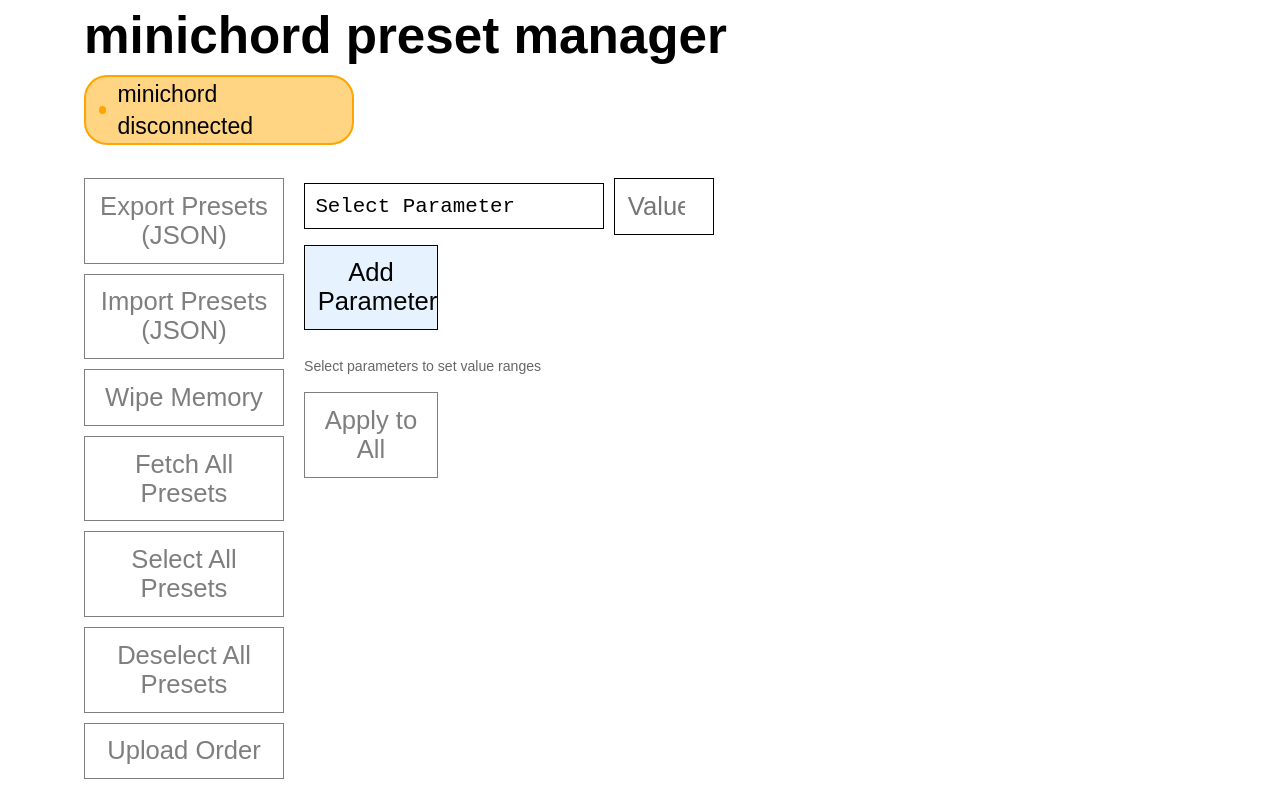
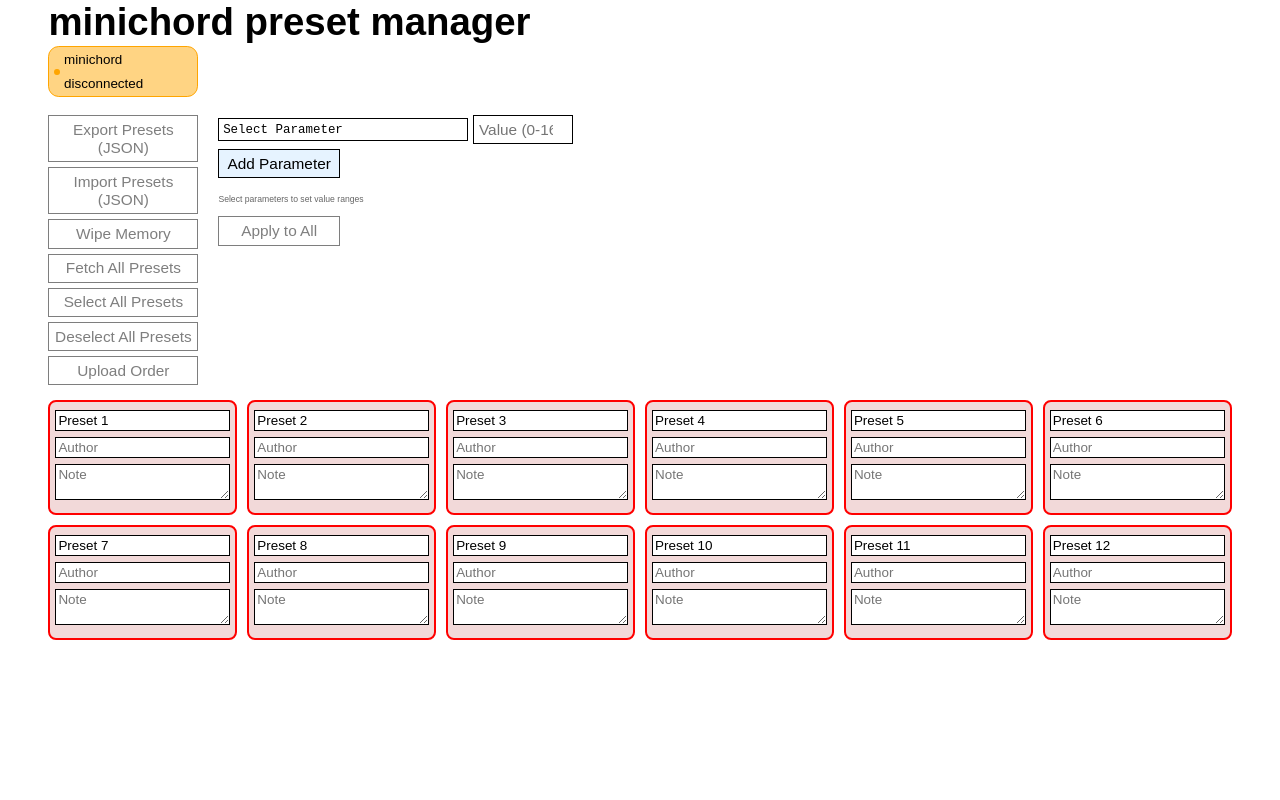
Before and after one commit to terminalwaltz/minichord-preset-manager, a React (Create React App) app: page / in a window 1280 px wide. Shown: the top 800 px of the page. Built offline with nearby package versions, Linux system fonts and the light colour scheme.

Commit message:
Formatting page size

```diff
--- a/src/styles.css
+++ b/src/styles.css
@@ -5,29 +5,30 @@
 }
 
 body {
-  margin-left: 5vw;
-  margin-right: 5vw;
+  margin-left: 3vw; /* Reduced from 5vw */
+  margin-right: 3vw;
   font-family: sans-serif;
-  font-size: 1.6em;
-  line-height: 1.25em;
+  font-size: 1.2em; /* Reduced from 1.6em */
+  line-height: 1.2em; /* Reduced from 1.25em */
 }
 
 .preset-manager {
-  padding: 20px;
+  padding: 10px; /* Reduced from 20px */
 }
 
 /* Connection Status */
 #status_zone {
   border-style: solid;
-  border-radius: 1em;
-  border-width: 2px;
+  border-radius: 0.8em; /* Reduced from 1em */
+  border-width: 1px; /* Reduced from 2px */
   margin-bottom: 1em;
   padding: 1px;
   display: flex;
   align-items: center;
-  font-size: 0.9em;
-  max-width: 270px;
-  margin-top: 1em
+  font-size: 0.7em; /* Reduced from 0.9em */
+  max-width: 150px; /* Reduced from 270px */
+  margin-top: 1em;
+  margin-right: 0px;
 }
 
 #status_zone.connected {
@@ -46,16 +47,17 @@
 }
 
 #status_value {
-  margin-right: 0.5em;
+  margin-right: 0em; /* Reduced from 0.5em */
+  margin-left: 0em;
 }
 
 #dot {
   display: inline-block;
-  width: 8px;
-  height: 8px;
+  width: 6px; /* Reduced from 8px */
+  height: 6px;
   border-radius: 50%;
-  margin-left: 0.5em;
-  margin-right: 0.5em;
+  margin-left: 0.3em; /* Reduced from 0.5em */
+  margin-right: 0.3em;
 }
 
 .connected #dot {
@@ -84,28 +86,28 @@
 
 /* Loading */
 .loading {
-  font-size: 0.9em;
+  font-size: 0.7em; /* Reduced from 0.9em */
   color: blue;
-  margin: 10px 0;
+  margin: 5px 0; /* Reduced from 10px */
 }
 
 /* Controls */
 .controls {
   display: flex;
   justify-content: space-between;
-  margin-bottom: 1em;
+  margin-bottom: 0.5em; /* Reduced from 1em */
   position: sticky;
   top: 0;
   background-color: white;
   z-index: 2;
-  padding: 10px 0;
+  padding: 5px 0; /* Reduced from 10px */
 }
 
 .button-container {
   display: flex;
   flex-direction: column;
-  gap: 10px;
-  width: 200px;
+  gap: 5px; /* Reduced from 10px */
+  width: 150px; /* Reduced from 200px */
 }
 
 .button-container button {
@@ -114,8 +116,8 @@
   color: black;
   cursor: pointer;
   font-family: sans-serif;
-  font-size: 1em;
-  padding: 0.5em;
+  font-size: 0.8em; /* Reduced from 1em */
+  padding: 0.3em; /* Reduced from 0.5em */
   text-align: center;
 }
 
@@ -133,31 +135,31 @@
 .bulk-edit-container {
   display: flex;
   align-items: flex-start;
-  width: calc(100% - 220px);
+  width: calc(100% - 170px); /* Adjusted for smaller button-container width */
 }
 
 .bulk-edit {
   display: flex;
   flex-direction: column;
-  gap: 10px;
+  gap: 5px; /* Reduced from 10px */
   width: 100%;
 }
 
 .bulk-edit-row {
   display: flex;
   align-items: center;
-  gap: 10px;
+  gap: 5px; /* Reduced from 10px */
   flex-wrap: wrap;
 }
 
 .bulk-edit select,
 .bulk-edit .bool-select {
-  padding: 0.5em;
+  padding: 0.3em; /* Reduced from 0.5em */
   border: 1px solid black;
   font-family: monospace;
-  font-size: 1em;
+  font-size: 0.8em; /* Reduced from 1em */
   background-color: white;
-  width: 300px;
+  width: 250px; /* Reduced from 300px */
   -webkit-appearance: none;
   -moz-appearance: none;
   appearance: none;
@@ -168,17 +170,17 @@
 }
 
 .bulk-edit input[type="number"] {
-  padding: 0.5em;
+  padding: 0.3em; /* Reduced from 0.5em */
   border: 1px solid black;
   font-family: sans-serif;
-  font-size: 1em;
+  font-size: 0.8em; /* Reduced from 1em */
   width: 100px;
 }
 
 .bulk-edit-note {
-  font-size: 0.55em;
+  font-size: 0.45em; /* Reduced from 0.55em */
   color: #666;
-  margin-top: 10px;
+  margin-top: 5px; /* Reduced from 10px */
   flex: 1;
 }
 
@@ -190,10 +192,10 @@
   color: black;
   cursor: pointer;
   font-family: sans-serif;
-  font-size: 1em;
-  padding: 0.5em;
+  font-size: 0.8em; /* Reduced from 1em */
+  padding: 0.3em; /* Reduced from 0.5em */
   text-align: center;
-  width: 15%;
+  width: 12%; /* Reduced from 15% */
 }
 
 .bulk-edit .add-bulk-edit {
@@ -221,40 +223,40 @@
 .presets {
   display: grid;
   grid-template-columns: repeat(6, 1fr);
-  gap: 20px;
+  gap: 10px; /* Reduced from 20px */
 }
 
 .preset {
-  border: 3px solid black;
-  background-color: hsl(var(--preset-hue, 0), 50%, 90%); /* Pastel background using hue from address 20 */
-  padding: 10px;
-  border-radius: 10px;
+  border: 2px solid black; /* Reduced from 3px */
+  background-color: hsl(var(--preset-hue, 0), 50%, 90%);
+  padding: 5px; /* Reduced from 10px */
+  border-radius: 8px; /* Reduced from 10px */
   cursor: move;
   user-select: none;
 }
 
 .preset.selected {
-  background-color: hsl(var(--preset-hue, 0), 50%, 50%); /* Slightly darker pastel for selected */
+  background-color: hsl(var(--preset-hue, 0), 50%, 50%);
 }
 
 .preset.active {
-  border-width: 8px;
-  background-color: hsl(var(--preset-hue, 0), 50%, 90%); /* Even darker pastel for active */
+  border-width: 6px; /* Reduced from 8px */
+  background-color: hsl(var(--preset-hue, 0), 50%, 90%);
 }
 
 .preset.active.selected {
-  border-width: 8px; /* Thick border from active state */
-  background-color: hsl(var(--preset-hue, 0), 50%, 50%); /* Same darker pastel as selected state */
+  border-width: 6px; /* Reduced from 8px */
+  background-color: hsl(var(--preset-hue, 0), 50%, 50%);
 }
 
 .preset input,
 .preset textarea {
   width: 100%;
-  margin: 5px 0;
-  padding: 0.2em;
+  margin: 3px 0; /* Reduced from 5px */
+  padding: 0.15em; /* Reduced from 0.2em */
   border: 1px solid black;
   font-family: sans-serif;
-  font-size: 0.9em;
+  font-size: 0.7em; /* Reduced from 0.9em */
 }
 
 /* Responsive Adjustments */
@@ -265,30 +267,30 @@
 
   .bulk-edit select,
   .bulk-edit .bool-select {
-    width: 250px;
+    width: 200px; /* Reduced from 250px */
   }
 
   .bulk-edit .bool-select {
-    width: 80px;
+    width: 60px; /* Reduced from 80px */
   }
 
   .bulk-edit input[type="number"] {
-    width: 80px;
+    width: 60px; /* Reduced from 80px */
   }
 }
 
 @media all and (max-width: 850px) {
   body {
     margin: 0;
-    font-size: 1.5em;
+    font-size: 1.0em; /* Reduced from 1.5em */
   }
 
   .controls {
     flex-direction: column;
-    gap: 20px;
-    border: 2px dashed black;
+    gap: 10px; /* Reduced from 20px */
+    border: 1px dashed black; /* Reduced from 2px */
     background-color: whitesmoke;
-    padding: 0.5em;
+    padding: 0.3em; /* Reduced from 0.5em */
   }
 
   .button-container {
@@ -301,15 +303,15 @@
 
   .bulk-edit select,
   .bulk-edit .bool-select {
-    width: 200px;
+    width: 150px; /* Reduced from 200px */
   }
 
   .bulk-edit .bool-select {
-    width: 70px;
+    width: 50px; /* Reduced from 70px */
   }
 
   .bulk-edit input[type="number"] {
-    width: 70px;
+    width: 50px; /* Reduced from 70px */
   }
 
   .presets {
```
